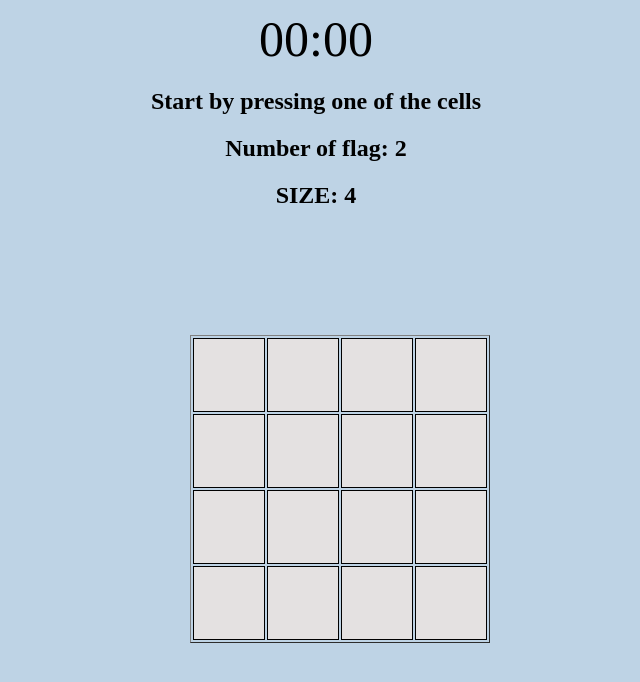
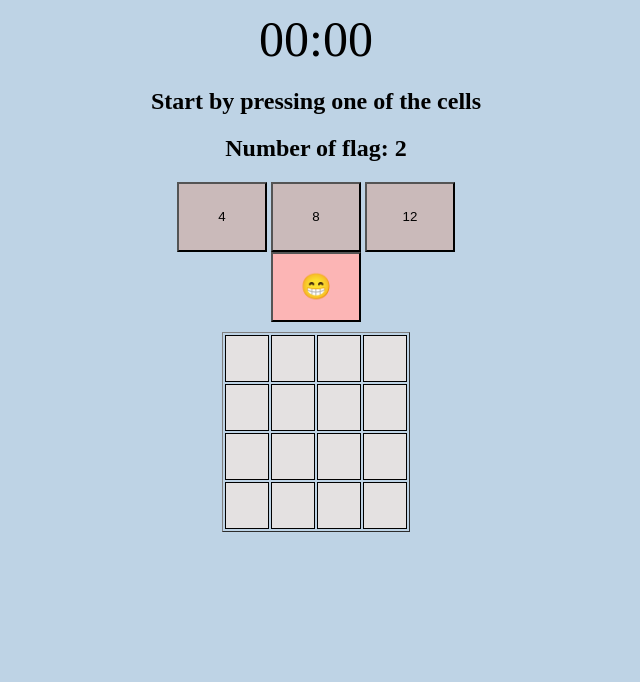
Before and after one commit to TomTzadka/Ms, a plain HTML site: page index.html in a window 1280 px wide. Shown: the whole page, without its empty margins (324-964 px from the left). Drawn offline with Linux system fonts and the light colour scheme.

Commit message:
with buttons

```diff
--- a/css/main.css
+++ b/css/main.css
@@ -1,23 +1,28 @@
+
+*{
+    text-align: center;
+}
 body{
     background-color: rgb(190, 211, 229);
-    text-align: center;
+
 
 }
 
 
 table{
     text-align: center;
-    height: 300px;
-    width: 300px;
-    margin-left: 40%;
-    margin-top: 10%;
+    height: 200px;
+    margin: auto;
+    margin-top: 10px;
 }
 
 td{
     background-color: rgb(228, 225, 225);
     border: black solid 1px;
-    height: 70px;
-    width: 70px;
+    height: 40px;
+    width: 40px;
+    cursor: pointer
+
 }
 td:hover{
     background-color: rgb(172, 150, 150);
@@ -27,7 +32,8 @@ td:hover{
 button{
     background-color: rgb(202, 186, 186);
     height: 70px;
-    width: 70px;
+    width: 90px;
+    cursor: pointer
 
 }
 button:hover{
@@ -38,3 +44,13 @@ button:hover{
     font-size: 50px;
     margin-top: 10px;
 }
+#new-game{
+    background-color: rgb(252, 181, 181);
+    font-size: 25px;
+}
+#new-game:hover{
+    background-color: rgb(252, 156, 156);
+    font-size: 25px;
+
+
+}
--- a/index.html
+++ b/index.html
@@ -14,9 +14,13 @@
     </div>
     <h2>Start by pressing one of the cells</h2>
    <div>
-       <h2>Number of flag: <span id="number-of-flag">2</span></h2>
-       <h2>SIZE: <span>4</span></h2>
+       <h2>Number of flag: <span id="number-of-flag"></span></h2>
+       <button onclick="level(this)">4</button>
+       <button onclick="level(this)">8</button>
+       <button onclick="level(this)">12</button>
+
     </div>
+    <button id="new-game" onclick="newGame()">😁</button>
     <div class="board-container"></div>
 
 
--- a/js/main.js
+++ b/js/main.js
@@ -15,8 +15,8 @@ var gGame = {
 
 const MINE = '🧨';
 const FLAG = '🏴‍☠️';
-var currNumOfFlag = 2;
-var numOfMarkd = 0;
+var currNumOfFlag = gLevel.MINES;
+var gNumOfMarkd = 0;
 
 var gIsTimerWork
 var gTotalMiliSeconds = 0.00;
@@ -77,6 +77,7 @@ function setMinesNegsCount(elCell) { /// start with board
 
 // Render the board as a <table> to the page
 function renderBoard(board, selector) {
+    document.querySelector('#number-of-flag').innerText = gLevel.MINES /// update flag
 
     var strHTML = '<table border="1"><tbody>';
 
@@ -100,6 +101,7 @@ function renderBoard(board, selector) {
 }
 // Called when a cell (td) is clicked
 function cellClicked(elCell) {
+   console.log('currNumOfFlag',currNumOfFlag);
     if (!gIsTimerWork) {
         gTimeStart = setInterval(setTime, 10);
     }
@@ -109,7 +111,7 @@ function cellClicked(elCell) {
 }
 // Called on right click to mark a cell (suspected to be a mine) Search the web (and implement) how to hide the context menu on right click
 function cellMarked(elCell) {
-    numOfMarkd++
+    gNumOfMarkd++
     var cellIdx = getCallCoords(elCell.id);
     var i = cellIdx.i
     var j = cellIdx.j
@@ -126,49 +128,52 @@ function cellMarked(elCell) {
             elCell.innerText = MINE
             gameOver()
         } else if (!gBoard[i][j].minesAroundCount) {
-            expandShown(elCell,i, j)
+            expandShown(elCell, i, j)
+
         } else {
             elCell.innerText = numOfMines;
         }
     }
-    if(numOfMarkd === 16){
-        victory()
-    }
+    if (gNumOfMarkd === 16 && !currNumOfFlag) victory();
 
+
+    console.log(gNumOfMarkd);
 }
 
 function putFlag(elCell) {
-    numOfMarkd++;
+
     var cellIdx = getCallCoords(elCell.id);
     var i = cellIdx.i;
     var j = cellIdx.j;
-    if(!gBoard[i][j].isShown){
+    if (!gBoard[i][j].isShown) {
         if (gBoard[i][j].isMarked) {
             // update model
             gBoard[i][j].isMarked = false;
             currNumOfFlag++;
+            gNumOfMarkd--;
             //update dom
             elCell.innerText = '';
             document.querySelector('#number-of-flag').innerText = currNumOfFlag;
         } else {
             // update model
             gBoard[i][j].isMarked = true;
-
             currNumOfFlag--;
+            gNumOfMarkd++;
             //update dom
             elCell.innerText = FLAG;
             document.querySelector('#number-of-flag').innerText = currNumOfFlag;
 
         }
     }
+    console.log(gNumOfMarkd);
 }
 // Game ends when all mines are marked, and all the other cells are shown
 function gameOver() {
-    alert('Game Over')
+    console.log('Game Over')
 }
 
-function victory(){
-    alert('Victory')
+function victory() {
+    console.log('victory');
 }
 // When user clicks a cell with no mines around, we need to open not only that cell,
 // but also its neighbors. NOTE: start with a basic implementation that only opens the non-mine 1st degree neighbors
@@ -185,23 +190,43 @@ function expandShown(elCell) {
     var j = cellIdx.j;
 
     var diff = 1;
-    for(var a = i - diff ; a <= i + 1 ; a++){
+    for (var a = i - diff; a <= i + 1; a++) {
         if (a < 0 || a >= gBoard.length) continue; /// check border
-        for(var b = j - diff ; b <= j + 1; b++){
+        for (var b = j - diff; b <= j + 1; b++) {
             if (b < 0 || b >= gBoard.length) continue; /// check border
-            if(a === i && b=== j ) continue; /// check me
-            if(gBoard[a][b].isShown) continue/// chech show
-            if(gBoard[a][b].isMine)continue; // check mine
-            var nextCell= document.querySelector(`.cell${a}-${b}`)
+            if (a === i && b === j) continue; /// check me
+            if (gBoard[a][b].isShown) continue/// chech show
+            if (gBoard[a][b].isMine) continue; // check mine
+            var nextCell = document.querySelector(`.cell${a}-${b}`)
             cellMarked(nextCell)
 
         }
     }
 }
 
+// var gLevel = { SIZE: 4, MINES: 2 };
+function level(elBtn) {
+    var elSizeClicked = +elBtn.innerText
+    console.log(elSizeClicked);
+    /// update model
+    gLevel.SIZE = elSizeClicked
 
 
+    if (elSizeClicked === 4) {
+        gLevel.MINES = 2
+    } else if (elSizeClicked === 8) {
+        gLevel.MINES = 12
+    } else gLevel.MINES = 30 /// for 12*12
+    //update dom
+    document.querySelector('#number-of-flag').innerText = currNumOfFlag
 
+
+    newGame()
+}
+
+function newGame(){
+    init()
+}
 
 
 
```
